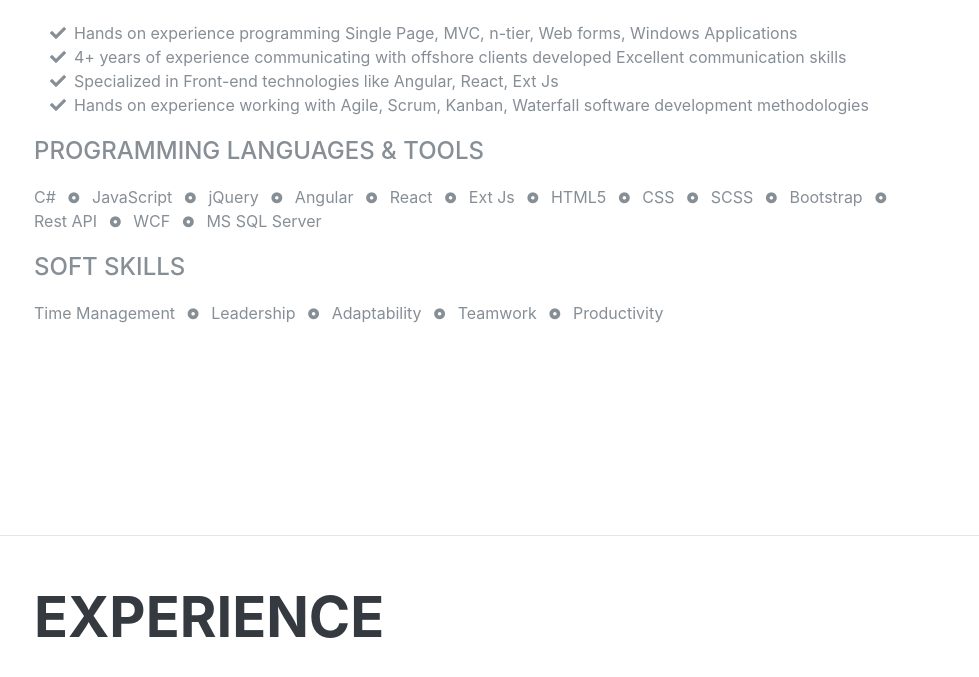
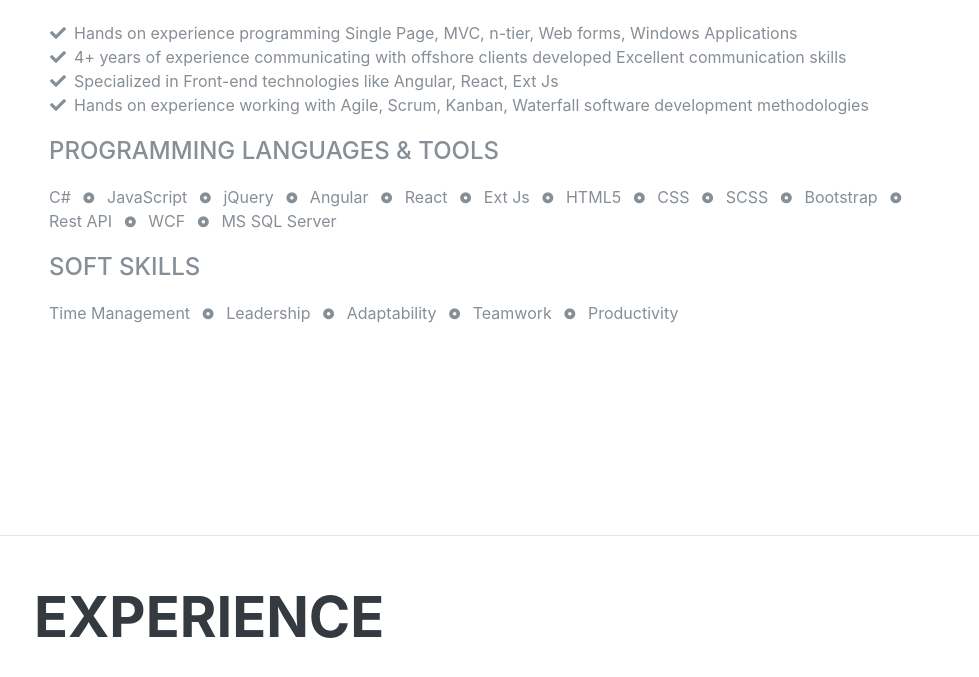
Before and after one commit to ishitamehta10/ishitamehta10.github.io, a plain HTML site: page index.html in a window 1280 px wide. Shown: the part 1066-1743 px from the top of the page, without its empty margins (286-1265 px from the left). Drawn offline with nearby package versions, Linux system fonts and the light colour scheme; a web font is replaced by a local one.

Commit message:
design change

```diff
--- a/css/site.css
+++ b/css/site.css
@@ -254,3 +254,6 @@
     line-height: 1rem;
     vertical-align: middle;
 }
+.ml-15{
+    margin-left:15px;
+}
--- a/index.html
+++ b/index.html
@@ -91,7 +91,7 @@
                         </a>(647) 470-0871<br />
                         <a href="mailto:ishitamehta10@gmail.com">
                             <i class="fas fa-envelope"></i>
-                                </a>ishitamehta10@gmail.com<br/>
+                        </a>ishitamehta10@gmail.com<br />
                         <a href="https://www.linkedin.com/in/ishitamehta10">
                             <i class="fab fa-linkedin-in"></i>
                         </a>linkedin.com/in/ishitamehta10
@@ -162,6 +162,7 @@
                         Hands on experience working with Agile, Scrum, Kanban, Waterfall software development methodologies
                     </li>
                 </ul>
+                <div class="ml-15">
                     <div class="subheading mb-3">Programming Languages &amp; Tools</div>
                     <ul class="list-inline skill-ul">
                         <li class="list-inline-item">
@@ -222,7 +223,7 @@
                             Productivity
                         </li>
                     </ul>
-
+                </div>
 
                 <!--<div class="skill-progress">
                     <div class="row">
```
Lines whose indentation alone changed are shown as unchanged.
